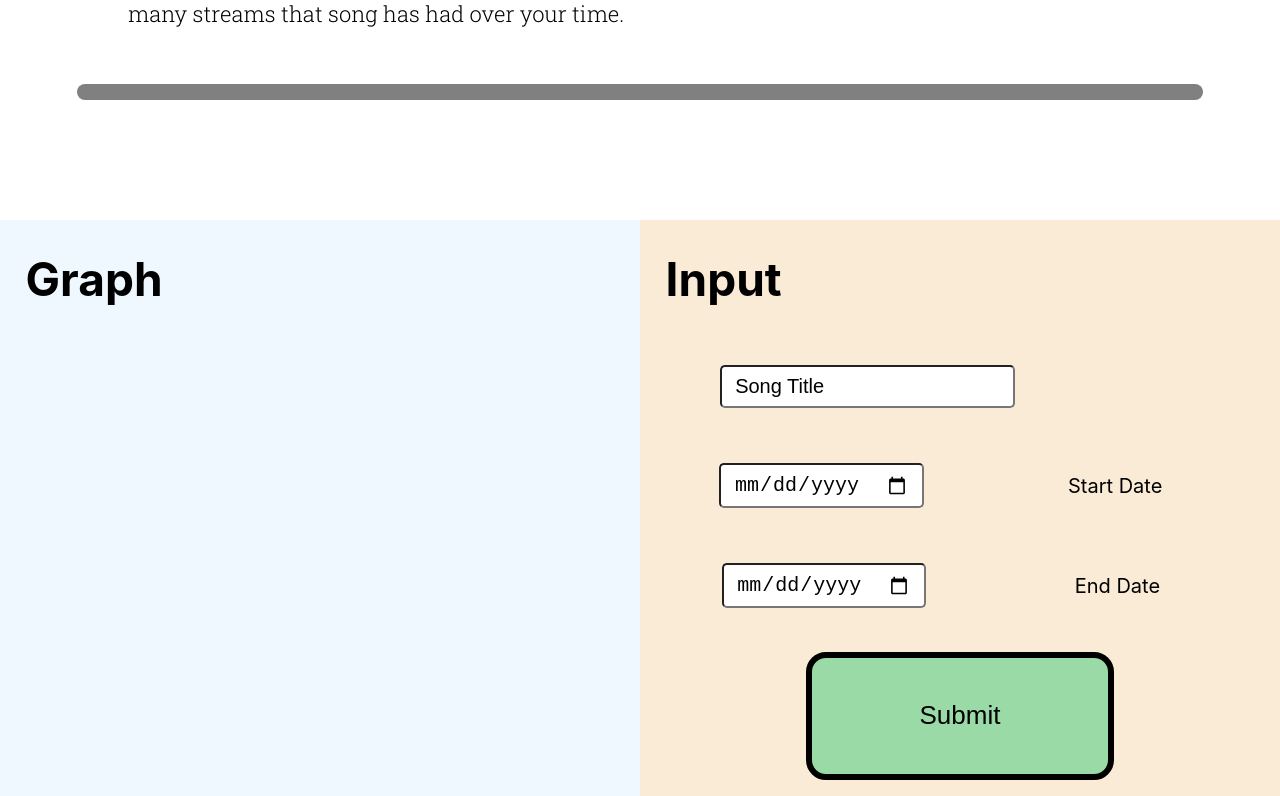
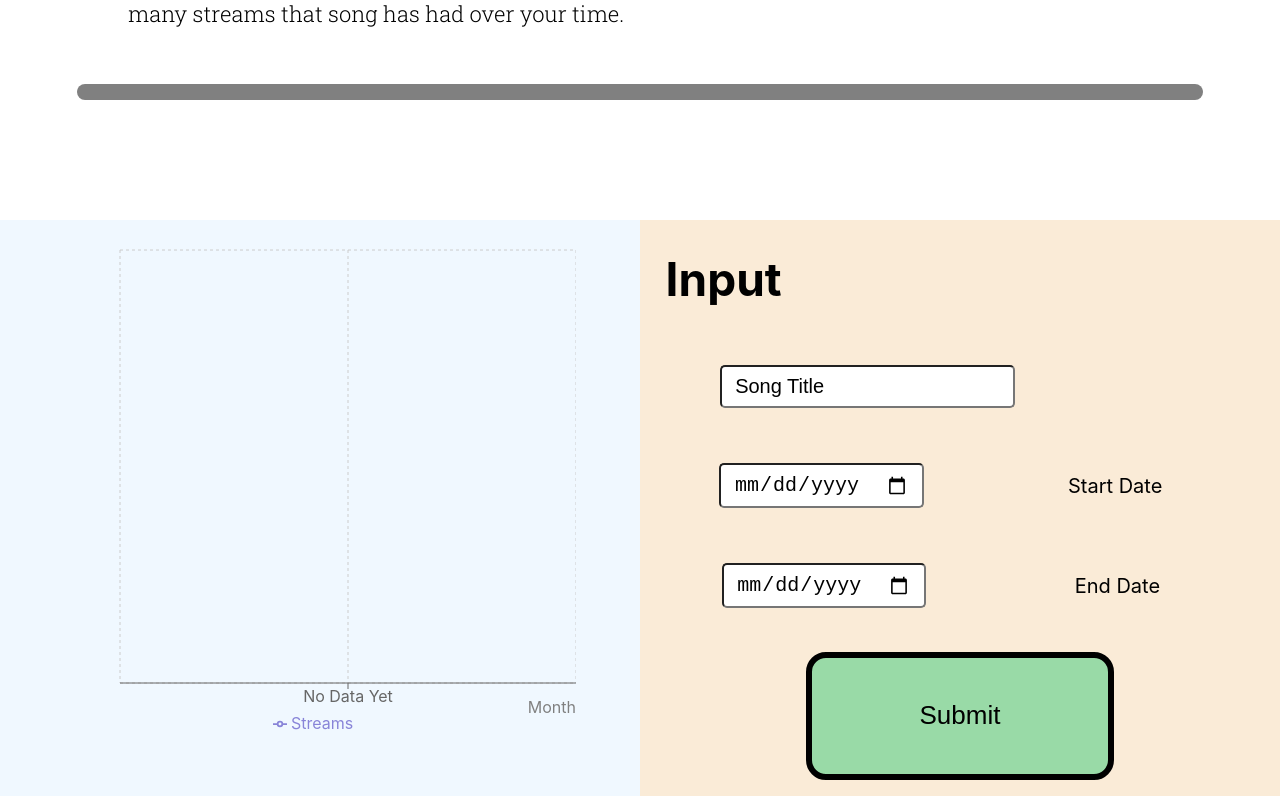
Before and after one commit to MiniMinstrel/Aura, a React (Create React App) app: page /Queries/StreamsOverTime in a window 1280 px wide. Shown: the part 420-1216 px from the top of the page. Built offline with nearby package versions, Linux system fonts and the light colour scheme.

Commit message:
graph for streams over time made/ Need to merge with other branch so that axios calls can work properly with the graphs

```diff
--- a/package.json
+++ b/package.json
@@ -14,6 +14,7 @@
     "react-dom": "^18.2.0",
     "react-router-dom": "^6.10.0",
     "react-scripts": "5.0.1",
+    "recharts": "^2.5.0",
     "web-vitals": "^2.1.4"
   },
   "scripts": {
--- a/src/App.css
+++ b/src/App.css
@@ -183,7 +183,7 @@
 .query-page{
   display: flex;
   flex-direction: row;
-  height: 100%;
+  max-height: 80vh;
 }
 
 .query-page h1{
--- a/src/StreamsOverTime.js
+++ b/src/StreamsOverTime.js
@@ -1,20 +1,32 @@
 import { Link } from 'react-router-dom';
 import { useState, useEffect } from 'react';
 import axios from 'axios';
+import { LineChart, Line, XAxis, YAxis, CartesianGrid, Tooltip, Legend, ResponsiveContainer } from 'recharts';
+
 
 const StreamsOverTime = () => {
 
     const [song, setSong] = useState('Song Title');
     const [timeA, setTimeA] = useState('');
     const [timeB, setTimeB] = useState('');
-    const [currentData, setCurrentData] = useState(["XX"]);
+    const [currentData, setCurrentData] = useState([["No Data Yet"]]);
+    const [filteredArray, setFilteredArray] = useState([]);
+
+    useEffect(() => {
+      const newFilteredArray = currentData.filter(childArray => {
+        return !childArray.some(element => element === null);
+      });
+      setFilteredArray(newFilteredArray);
+    }, [currentData]);
+
 
     const handleSubmit = (event) => {
       event.preventDefault();
       axios.post('/STOT', { song: song, timeA: timeA, timeB: timeB})
             .then(response => {
+                setCurrentData(response.data);
                 console.log(response.data);
-                setCurrentData(response.data);
+                console.log(filteredArray);
             })
             .catch(error => console.error(error));
     }
@@ -50,7 +62,24 @@ const StreamsOverTime = () => {
 
 
           <div className='query-page-left'>
-            <h1>Graph</h1>
+            <ResponsiveContainer width="90%" height="90%">
+              <LineChart
+                data={filteredArray}
+                margin={{
+                  top: 30,
+                  right: 0,
+                  left: 60,
+                  bottom: 5,
+                }}
+              >
+                <CartesianGrid strokeDasharray="3 3" />
+                <XAxis dataKey="0" label={{ value: 'Month', position: 'insideBottomRight', offset: 0 }} />
+                <YAxis label={{ value: 'Avg. Streams', angle: -90, position: 'insideLeft' }} />
+                <Tooltip label={"Avg. Streams"}/>
+                <Legend />
+                <Line connectNulls type="monotone" dataKey="1" name="Streams" stroke="#8884d8" activeDot={{ r: 8 }} />
+              </LineChart>
+          </ResponsiveContainer>
 
           </div>
           <div className='query-page-right'>
--- a/src/StylisticChanges.js
+++ b/src/StylisticChanges.js
@@ -1,6 +1,8 @@
 import { Link } from 'react-router-dom';
 import * as React from 'react';
 import axios from 'axios';
+import { LineChart, Line, XAxis, YAxis, CartesianGrid, Tooltip, Legend, ResponsiveContainer } from 'recharts';
+
 
 const StylisticChanges = () => {
 
@@ -12,7 +14,16 @@ const StylisticChanges = () => {
 
   const [timeA, setTimeA] = React.useState('');
   const [timeB, setTimeB] = React.useState('');
-  const [currentData, setCurrentData] = React.useState(["XX"]);
+  const [currentData, setCurrentData] = React.useState([["No Data"]]);
+  const [filteredArray, setFilteredArray] = React.useState([]);
+
+    React.useEffect(() => {
+      const newFilteredArray = currentData.filter(childArray => {
+        return !childArray.some(element => element === null);
+      });
+      setFilteredArray(newFilteredArray);
+    }, [currentData]);
+
 
   const handleSubmit = (event) => {
     event.preventDefault();
@@ -46,7 +57,24 @@ const StylisticChanges = () => {
 
 
         <div className='query-page-left'>
-          <h1>Graph</h1>
+          <ResponsiveContainer width="90%" height="90%">
+                <LineChart
+                  data={filteredArray}
+                  margin={{
+                    top: 30,
+                    right: 0,
+                    left: 60,
+                    bottom: 5,
+                  }}
+                >
+                  <CartesianGrid strokeDasharray="3 3" />
+                  <XAxis dataKey="0" label={{ value: 'Month', position: 'insideBottomRight', offset: 0 }} />
+                  <YAxis label={{ value: 'Avg. Streams', angle: -90, position: 'insideLeft' }} />
+                  <Tooltip label={"Avg. Streams"}/>
+                  <Legend />
+                  <Line connectNulls type="monotone" dataKey="1" name="Streams" stroke="#8884d8" activeDot={{ r: 8 }} />
+                </LineChart>
+            </ResponsiveContainer>
 
         </div>
         <div className='query-page-right'>
```
Also changed, not shown: 1 other file (tests, documents, lock files or other folders).
